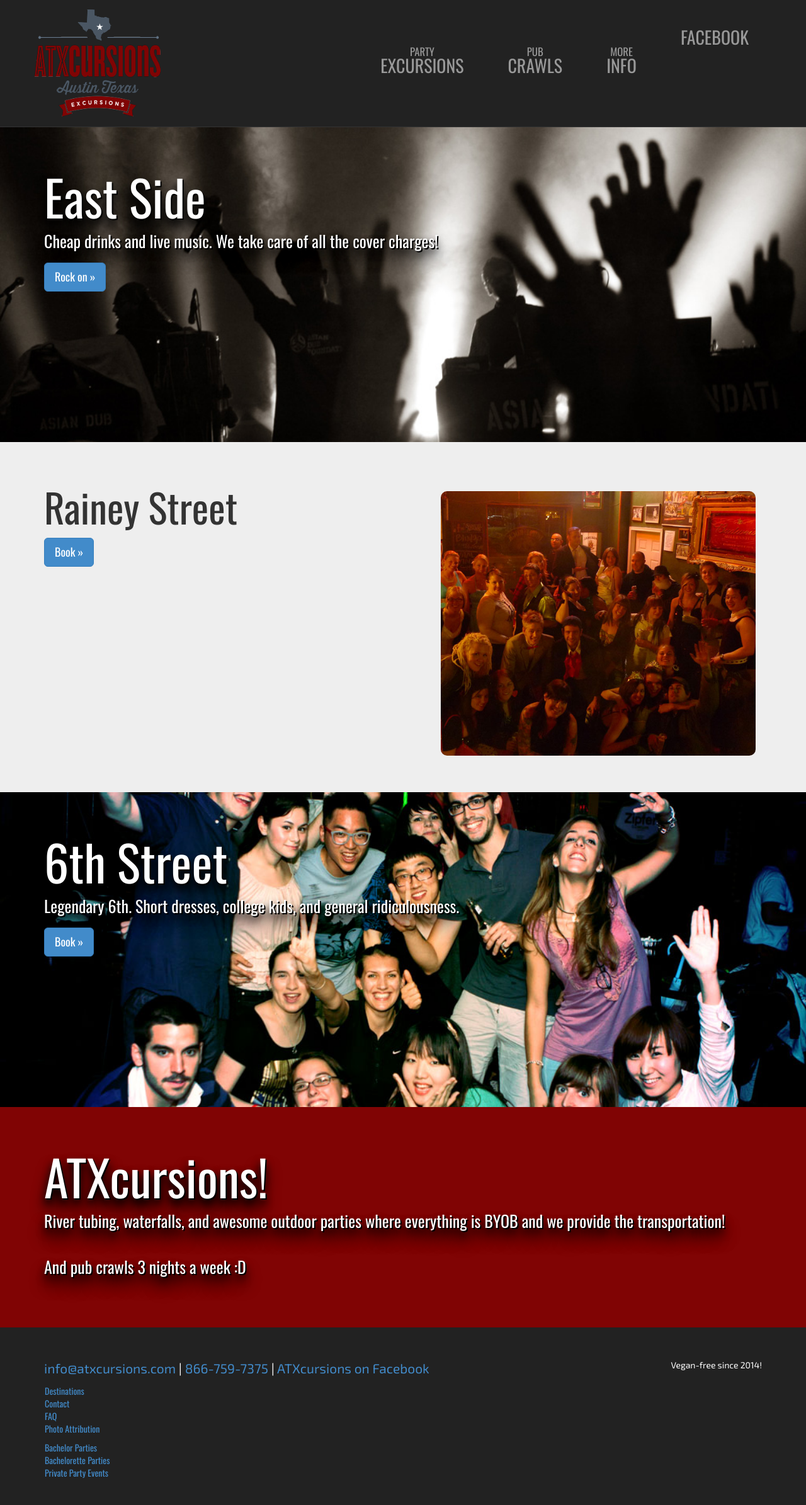
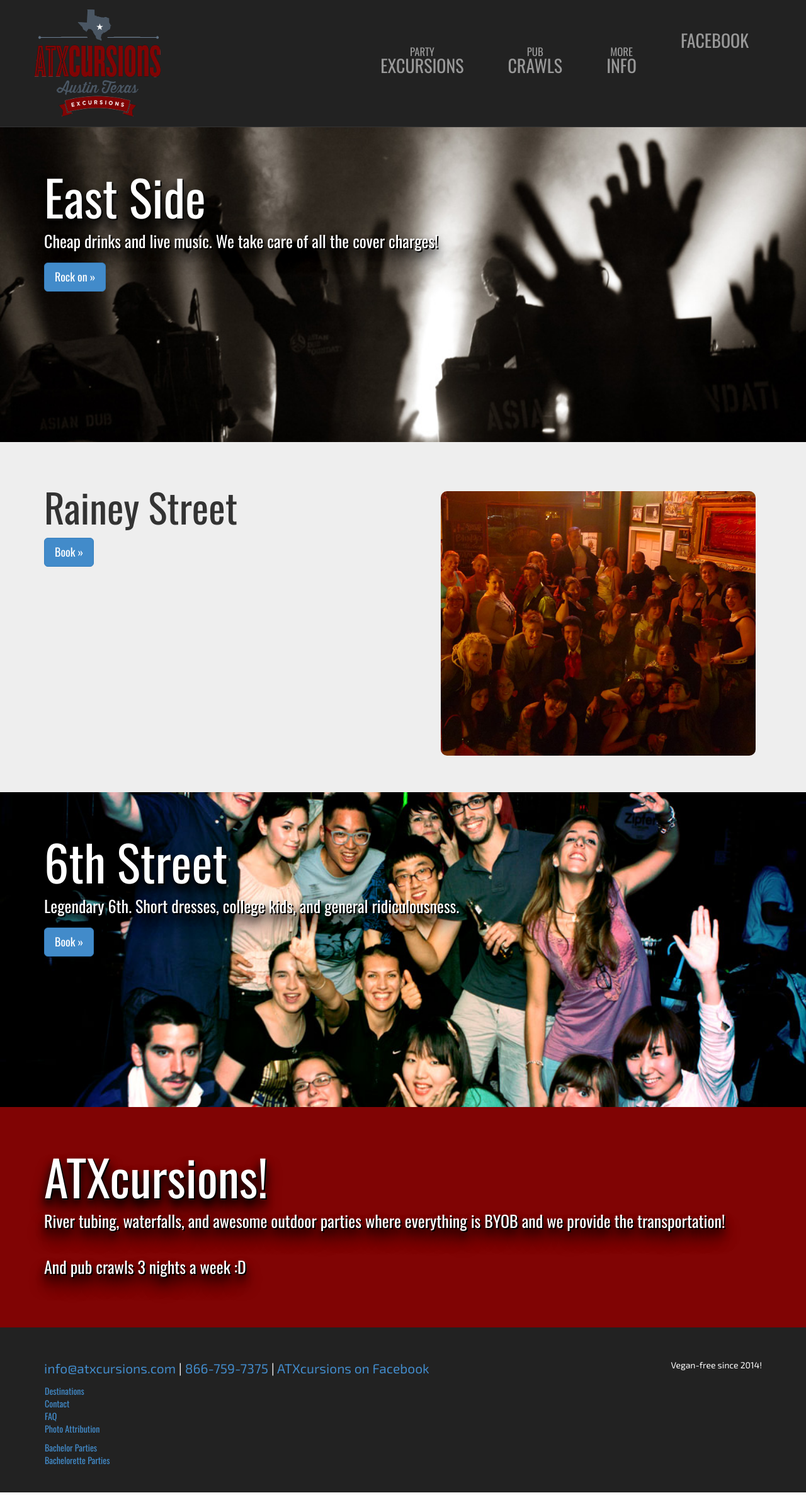
Before and after one commit to Gennovacap-Technology/axtcursions, a Jekyll site: the page built from pub-crawls.html, in a window 1280 px wide. Shown: the whole page at 63% size. Built offline with Jekyll 4.4.1, drawn with Linux system fonts in a browser that asks for light colours; nearby versions of some CDN libraries; Markdown is read by kramdown in place of the engine named in the settings.

Commit message:
Revert 6991d0c..441c3b9
This rolls back to commit 6991d0c8a3727c9e880949e8a9e56787198e37a7.

```diff
--- a/_layouts/default.html
+++ b/_layouts/default.html
@@ -100,7 +100,6 @@
               <ul class="list-unstyled">
                 <li><a href="/bachelor-bachelorette-parties-austin.html">Bachelor Parties</a></li>
                 <li><a href="/bachelor-bachelorette-parties-austin.html">Bachelorette Parties</a></li>
-                <li><a href="/private-party-events.html">Private Party Events</a></li>
               </ul>
               </nav>
             </div>
--- a/css/index.css
+++ b/css/index.css
@@ -426,18 +426,13 @@
 }
 
 .facebook-nav {
-  padding: 0px 0px 20px 0px;
+  padding: 35px 0px 47px 30px;
 }
 
 @media(min-width:992px){
-  .facebook-nav {
-    padding: 40px 0px 47px 30px;
-  }
+.facebook-nav {
+  padding: 40px 0px 47px 30px;
 }
-@media(min-width:768px){
-  .facebook-nav {
-    padding: 35px 0px 47px 30px;
-  }
 }
 
 .navbar-nav > li.facebook-nav a {
```
